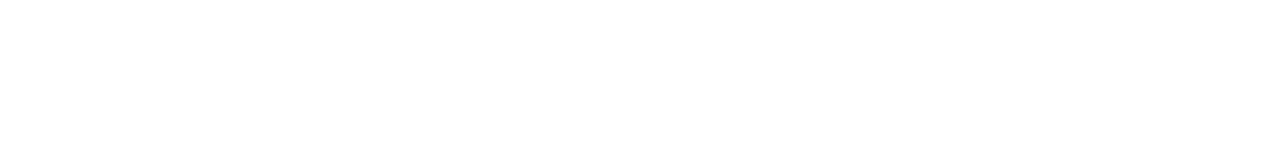
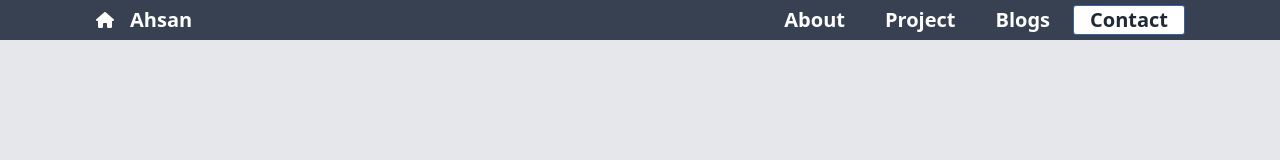
Before and after one commit to Md-Sazzad-Ahsan/OldPortfolio, a website: page index.html in a window 1280 px wide. Drawn offline with Linux system fonts and the light colour scheme.

Commit message:
Navbar created

```diff
--- a/index.html
+++ b/index.html
@@ -4,8 +4,26 @@
     <meta name="viewport" content="width=device-width, initial-scale=1.0">
     <title>Md. Sazzad Ahsan</title>
     <link rel="stylesheet" href="./output/tailwind.css">
+    <script src="https://kit.fontawesome.com/b18dd6ab98.js" crossorigin="anonymous"></script>
+
 </head>
-<body>
+<body class="max-w-screen max-h-screen bg-gray-200">
 
+  <nav class="bg-gray-700 max-w-screen h-10 flex justify-between items-center px-5 sm:px-24 ">
+
+   <div class="flex items-center justify-between space-x-4">
+    <i class="fa-solid fa-house text-white"></i>
+    <div class="text-white font-bold text-xl">Ahsan</div>
+   </div>
+   <div class="">
+    <ul class="flex items-center space-x-2">
+
+        <li class="font-bold text-l sm:text-xl px-2 sm:px-4 sm:py-2 text-white">About</li>
+        <li class="font-bold text-l sm:text-xl px-2 sm:px-4 sm:py-2 text-white">Project</li>
+        <li class="font-bold text-l sm:text-xl px-2 sm:px-4 sm:py-2 text-white">Blogs</li>
+        <li class="font-bold text-l sm:text-xl px-4  text-gray-800 bg-white  rounded-sm ring-1">Contact</li>
+    </ul>
+   </div>
+  </nav>
 </body>
 </html>
--- a/package.json
+++ b/package.json
@@ -11,5 +11,8 @@
   "license": "ISC",
   "devDependencies": {
     "tailwindcss": "^3.4.1"
+  },
+  "dependencies": {
+    "css.gg": "^2.1.1"
   }
 }
```
Also changed, not shown: README.md, output/tailwind.css.
